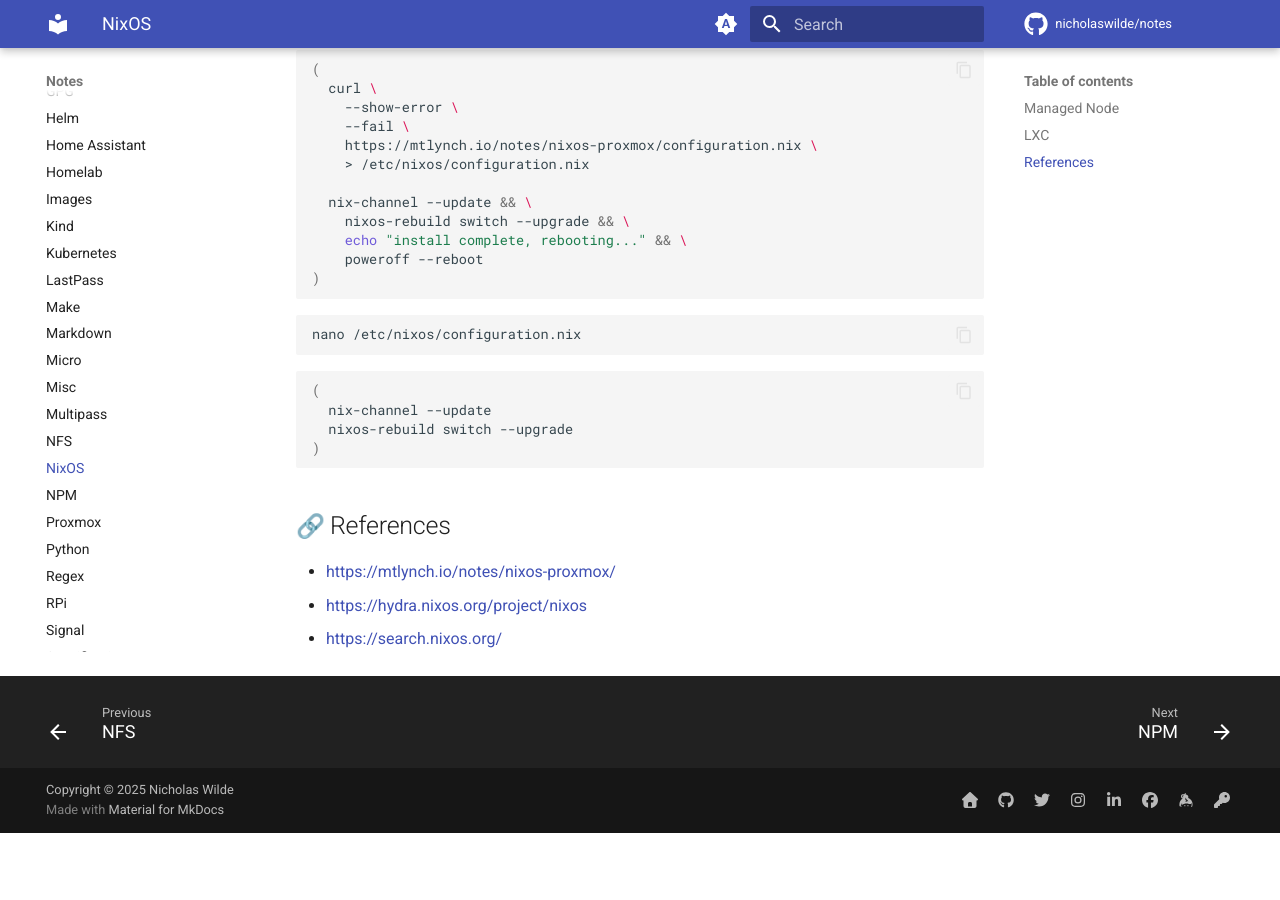
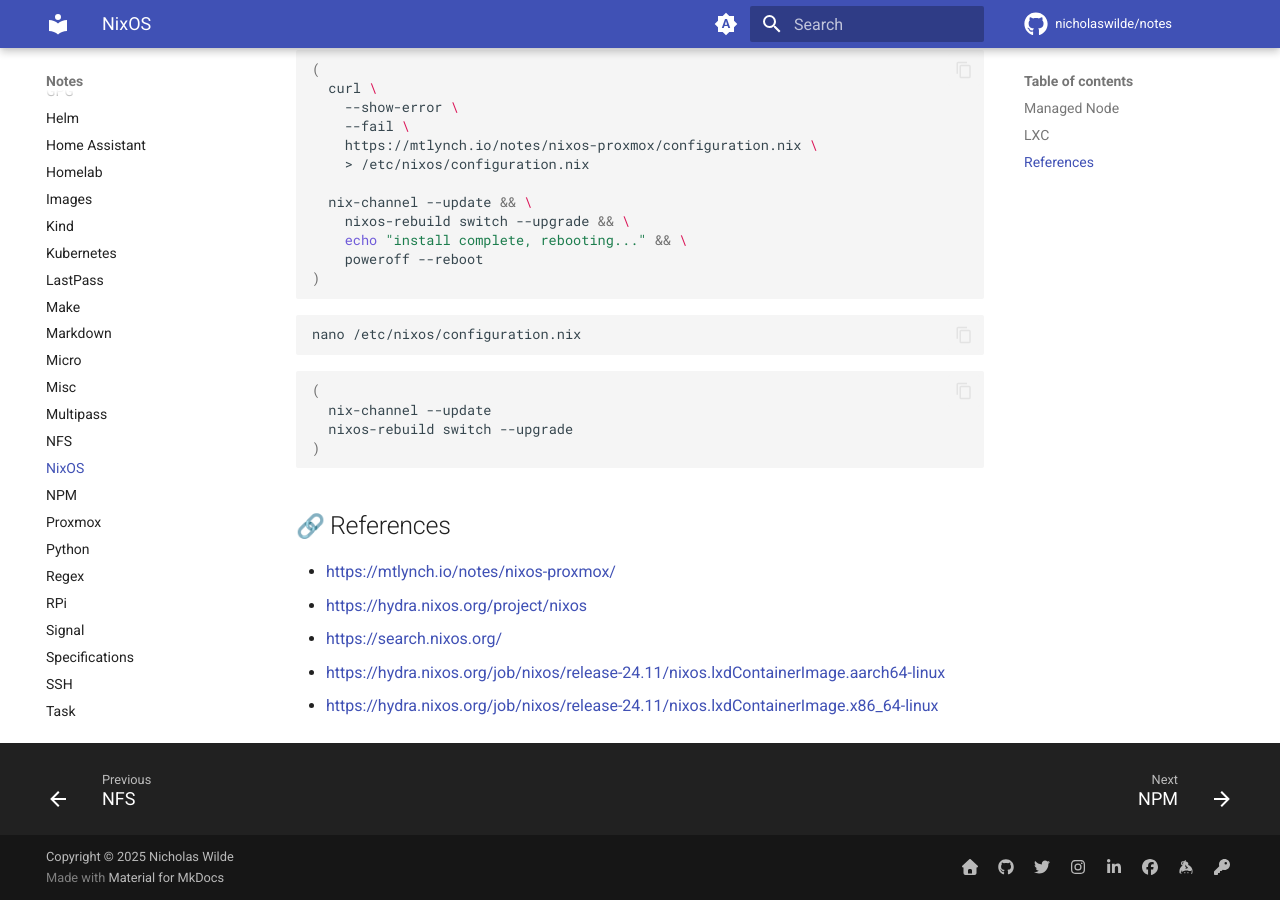
Before and after one commit to nicholaswilde/notes, an MkDocs documentation site: the page built from docs/nixos.md, in a window 1280 px wide and 900 px high, scrolled down 957 px. Built offline with MkDocs 1.6.1 and Material for MkDocs 9.7.7, drawn with Linux system fonts in a browser that asks for light colours; emoji names are drawn with the system emoji font; comment, search, counter and statistics services are not loaded; before the commit the page ends 1790 px from its top, so only the background shows below that.

Commit message:
Update nixos.md

```diff
--- a/docs/nixos.md
+++ b/docs/nixos.md
@@ -75,3 +75,5 @@ nano /etc/nixos/configuration.nix
 - <https://mtlynch.io/notes/nixos-proxmox/>
 - <https://hydra.nixos.org/project/nixos>
 - <https://search.nixos.org/>
+- <https://hydra.nixos.org/job/nixos/release-24.11/nixos.lxdContainerImage.aarch64-linux>
+- <https://hydra.nixos.org/job/nixos/release-24.11/nixos.lxdContainerImage.x86_64-linux>
```
